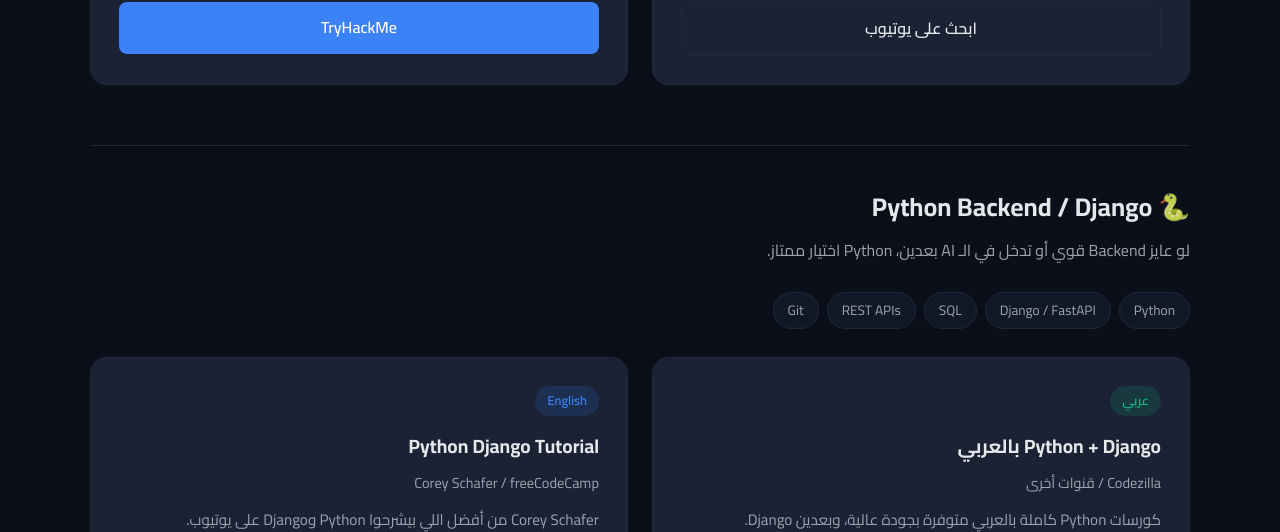
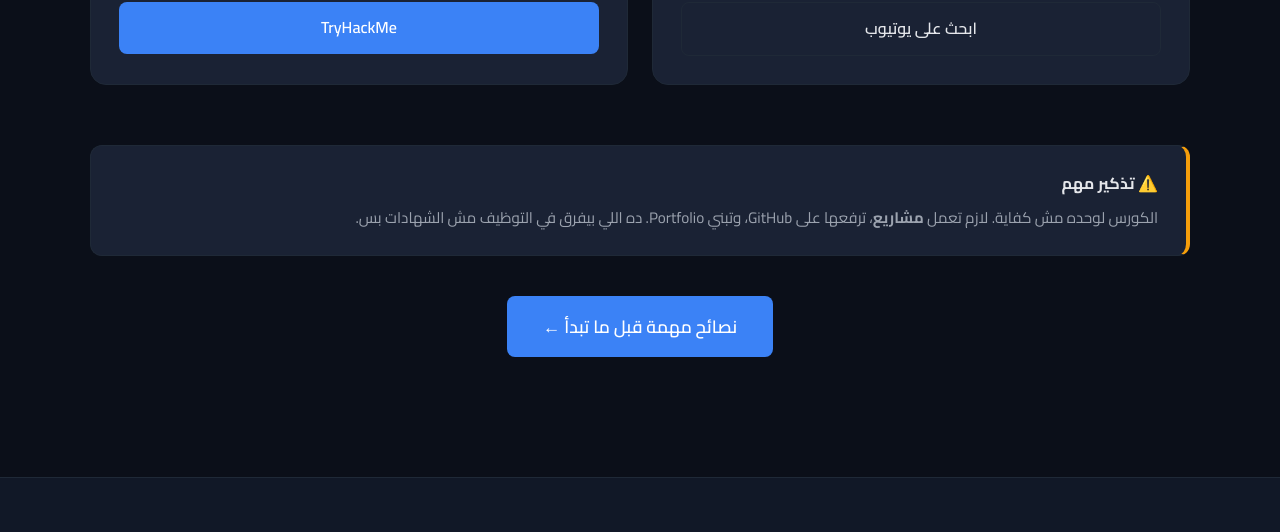
Before and after one commit to Dev-OmarAlaa/CS50_Final_Project, a plain HTML site: page roadmaps.html in a window 1280 px wide. Shown: the part 3167-3699 px from the top of the page. Drawn offline with Linux system fonts and the light colour scheme.

Commit message:
commit_3

```diff
--- a/roadmaps.html
+++ b/roadmaps.html
@@ -200,37 +200,6 @@
                 </div>
             </div>
 
-            <!-- Python Backend -->
-            <div class="roadmap-section" id="python" style="margin-top: 60px; padding-top: 40px; border-top: 1px solid var(--border);">
-                <h2>🐍 Python Backend / Django</h2>
-                <p class="desc">لو عايز Backend قوي أو تدخل في الـ AI بعدين، Python اختيار ممتاز.</p>
-
-                <div class="skills-list">
-                    <span class="skill-tag">Python</span>
-                    <span class="skill-tag">Django / FastAPI</span>
-                    <span class="skill-tag">SQL</span>
-                    <span class="skill-tag">REST APIs</span>
-                    <span class="skill-tag">Git</span>
-                </div>
-
-                <div class="courses-grid">
-                    <div class="course-card">
-                        <span class="course-lang ar">عربي</span>
-                        <h3>Python + Django بالعربي</h3>
-                        <p class="instructor">Codezilla / قنوات أخرى</p>
-                        <p>كورسات Python كاملة بالعربي متوفرة بجودة عالية، وبعدين Django.</p>
-                        <a href="https://www.youtube.com/@Codezilla" target="_blank" rel="noopener" class="btn btn-primary">Codezilla</a>
-                    </div>
-                    <div class="course-card">
-                        <span class="course-lang en">English</span>
-                        <h3>Python Django Tutorial</h3>
-                        <p class="instructor">Corey Schafer / freeCodeCamp</p>
-                        <p>Corey Schafer من أفضل اللي بيشرحوا Python وDjango على يوتيوب.</p>
-                        <a href="https://www.youtube.com/@coreyms" target="_blank" rel="noopener" class="btn btn-primary">Corey Schafer</a>
-                    </div>
-                </div>
-            </div>
-
             <div class="info-box warning" style="margin-top: 50px;">
                 <h4>⚠️ تذكير مهم</h4>
                 <p>
```
